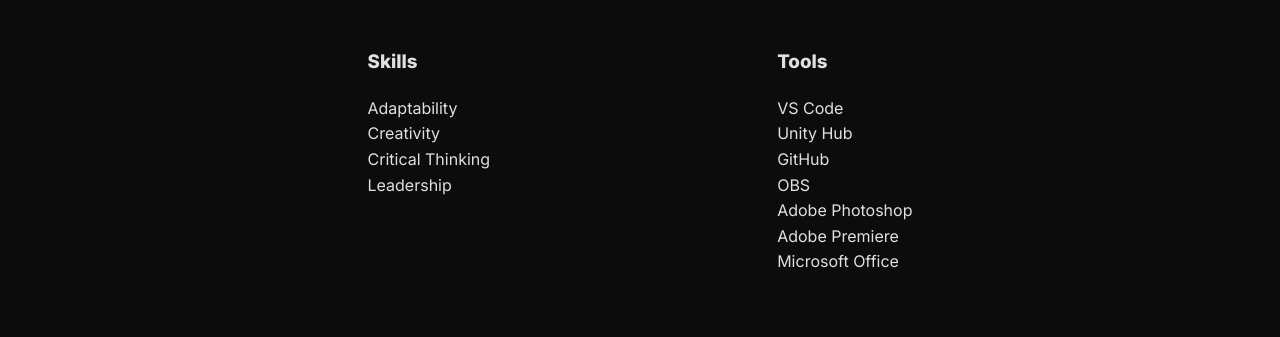
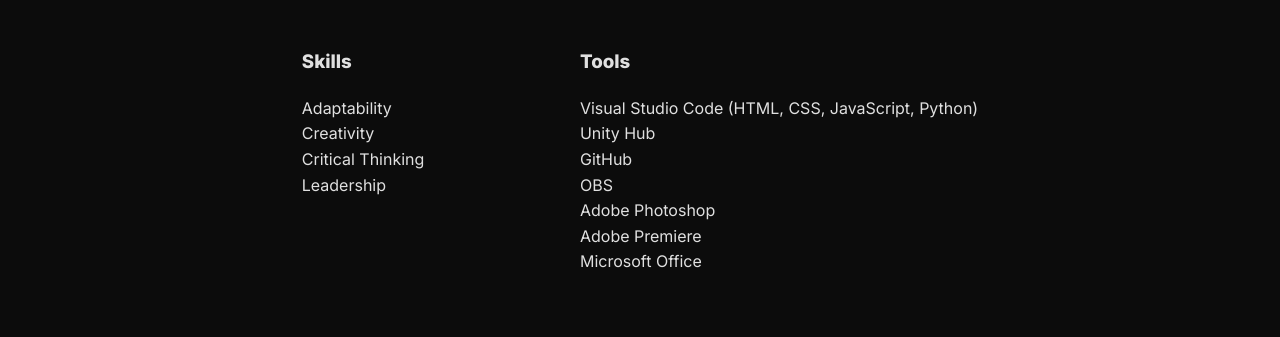
Before and after one commit to DonicusFridacus/portfolio, a plain HTML site: page index.html in a window 1280 px wide. Shown: the part 448-785 px from the top of the page. Drawn offline with Linux system fonts and the light colour scheme.

Commit message:
Update index.html

```diff
--- a/index.html
+++ b/index.html
@@ -41,7 +41,7 @@
         <div>
           <h3>Tools</h3>
           <ul>
-            <li>VS Code</li>
+            <li>Visual Studio Code (HTML, CSS, JavaScript, Python)</li>
             <li>Unity Hub</li>
             <li>GitHub</li>
             <li>OBS</li>
```
